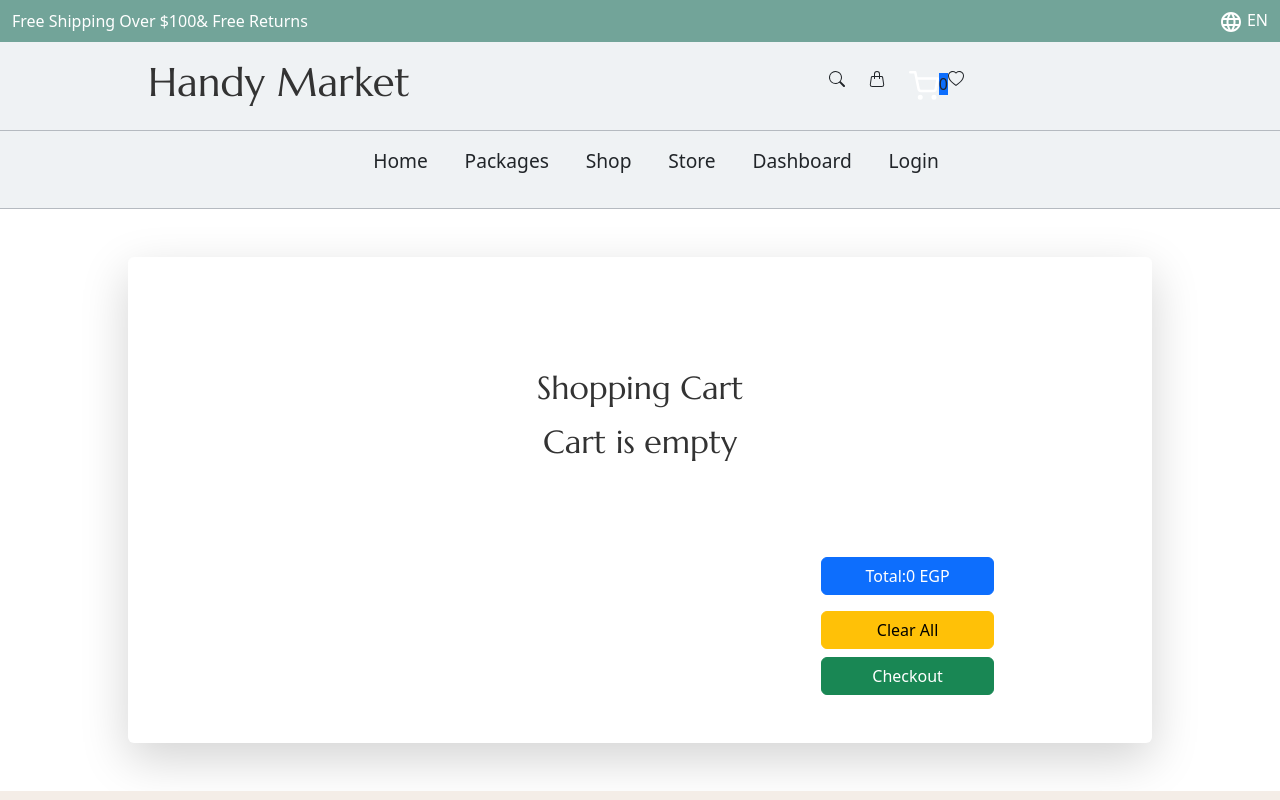
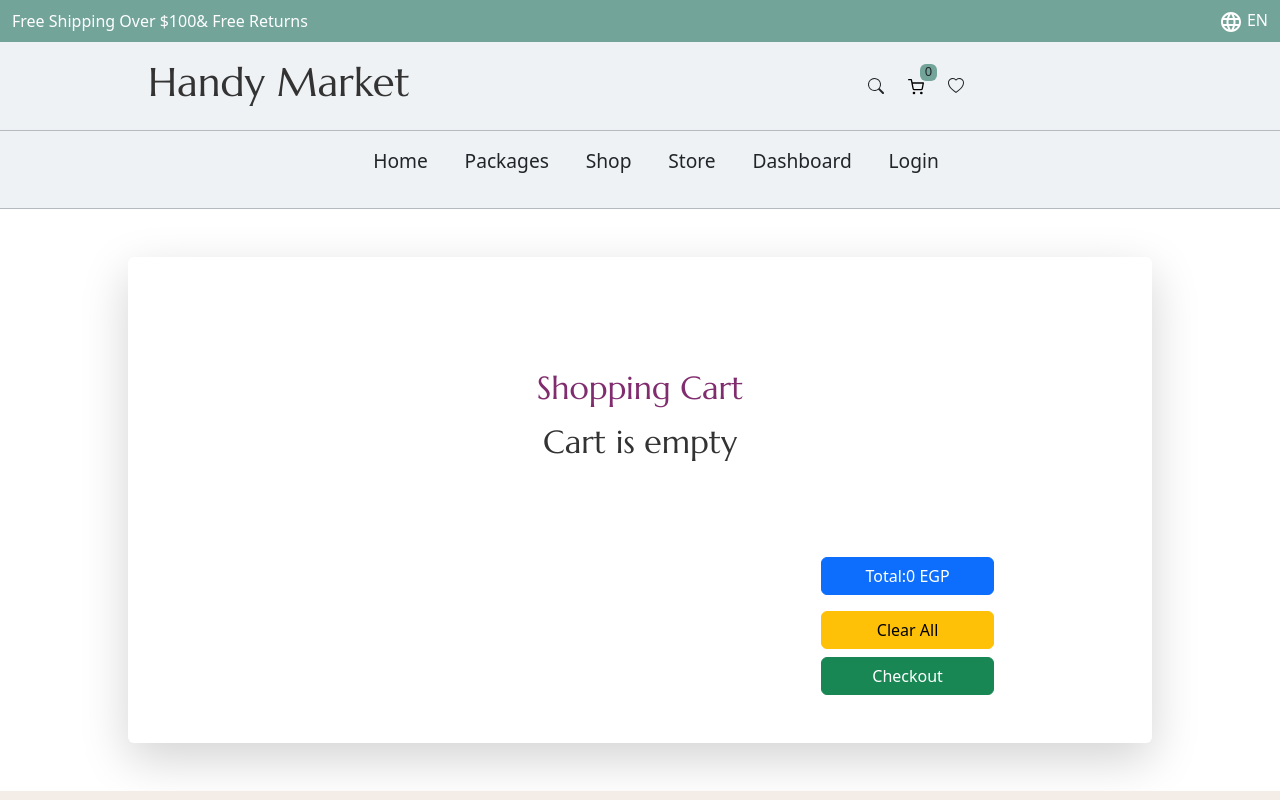
Before and after one commit to ahmed-Gomaa18/Handy-Market-React, a React (Create React App) app: page /cart in a window 1280 px wide. Shown: the top 800 px of the page. Built offline with nearby package versions, Linux system fonts and the light colour scheme; a web font is replaced by a local one.

Commit message:
add cart styles

```diff
--- a/src/App.jsx
+++ b/src/App.jsx
@@ -26,7 +26,7 @@ import AllProductsdetails from './admin/pages/AllProductsdetails';
 import NotFound from './pages/NotFound';
 import Order from './pages/Order';
 import Wishlist from './pages/Wishlist';
-import Cart from './pages/Cart';
+import Cart from './pages/Cart/Cart';
 
 
 function App() {
--- a/src/components/CartIcon.jsx
+++ b/src/components/CartIcon/CartIcon.jsx
@@ -1,7 +1,7 @@
 import React, { useEffect, useState } from 'react';
 import { Link } from 'react-router-dom';
 import {FiShoppingCart} from 'react-icons/fi';
-
+import styles from './CartIcon.module.css';
 
 const CartIcon = () => {
 
@@ -27,13 +27,11 @@ const CartIcon = () => {
 
   return (
     <>
-    <div className="cart d-inline position-relative">
-      <span ><Link to='/cart' className='text-white text-decoration-none'><FiShoppingCart size='30px'/></Link></span>
-      <span className="badeg bg-primary cartBadgeIcon mt-1">{totalQTY}</span>
-    </div>
-
+      <div className={`me-4 ${styles.cart}`}>
+        <Link to='/cart'><FiShoppingCart className={styles.icon} /></Link>
+        <span className={styles.cartBadgeIcon}>{totalQTY}</span>
+      </div>
     </>
-
   )
 }
 
--- /dev/null
+++ b/src/components/CartIcon/CartIcon.module.css
@@ -0,0 +1,27 @@
+.cart {
+    position: relative;
+}
+
+.cart span {
+    padding: 0 10px;
+}
+
+.icon {
+    color: #000;
+}
+
+.cartBadgeIcon {
+    position: absolute;
+    top: -10px;
+    left: 12px;
+    width: 17px;
+    height: 17px;
+    text-align: center;
+    display: flex;
+    align-items: center;
+    justify-content: center;
+    background-color: #72a499;
+    border-radius: 35%;
+    padding: 0px 3px !important;
+    font-size: 13px;
+}
--- a/src/layouts/Navbar.jsx
+++ b/src/layouts/Navbar.jsx
@@ -4,8 +4,7 @@ import { BsList, BsHandbag, BsSearch, BsHeart } from 'react-icons/bs';
 import { MdLanguage } from 'react-icons/md';
 import { Link } from 'react-router-dom';
 import { useAuth } from '../guard/Auth';
-import CartIcon from './../components/CartIcon';
-
+import CartIcon from './../components/CartIcon/CartIcon';
 
 const Navbar = () => {
   const [active, setActive] = useState('navBar');
@@ -63,7 +62,6 @@ const Navbar = () => {
                 <div className="d-flex justify-content-end">
                   <div className="nav-icons">
                     <BsSearch className="me-4" />
-                    <BsHandbag className="me-4" />
                     <CartIcon className="me-4" />
                     <BsHeart className="" />
                   </div>
--- a/src/pages/Cart.jsx
+++ /dev/null
@@ -1,75 +0,0 @@
-import { useEffect, useState } from "react";
-import { Link } from "react-router-dom";
-import Action_buttons from './../components/Action_buttons';
-
-
-const Cart = () => {
-
-    const sorcImag = 'http://localhost:3000/api/v1/image';
-
-    const [items ,itemsState] = useState([]);
-
-    const getData = ()=>{
-      let dataLocal = JSON.parse(localStorage.getItem('data-cart'));
-      if (dataLocal!=null) {
-          itemsState(dataLocal);
-      }
-    };
-
-    useEffect(()=>{
-      getData();
-    },[]);
-
-    const [totalPrice,totalPriceState] = useState(0);
-
-    useEffect(()=>{
-      let arrayIteem = items;
-      let totPric= arrayIteem.reduce((x,y) => x+(y.price * y.qty),0);
-      totalPriceState(totPric);
-    },[items]);
-
-    window.addEventListener("storage",(e) => {
-      getData();
-    });
-
-    const clearCart = ()=>{
-      localStorage.setItem('data-cart',JSON.stringify([]));
-      itemsState([]);
-      window.dispatchEvent(new Event('storage'));
-    }
-  return (
-    <>
-
-     <div className="container my-5 shadow-lg p-3 mb-5 bg-white rounded py-5 ">
-
-          <h2 className='cartItems my-3 text-center pt-5'> Shopping Cart</h2>
-          {items.length === 0?<h5 className='text-center h2'>Cart is empty</h5>:''}
-          {items && items.map((item,index)=>(
-                      <div  key={index} className='row py-3'>
-                         <div className="col-md-3">
-                             <img className='w-100' src={`${sorcImag}${item.photos[0]}`} alt=""/>
-                         </div>
-                       <div className="col-md-6 offset-md-1 d-flex align-items-center">
-                        <div className="">
-                           <h6>{item.product_name}</h6>
-                           <p className='price'>{item.price}EL</p>
-                           <Action_buttons item={item}/>
-                        </div>
-
-                      </div>
-                  </div>
-          ))}
-          <div className="row mt-5">
-              <div className="offset-md-8 col-md-3 mt-5">
-              <p className="text-white text-center btn btn-primary  w-75">Total:{totalPrice} EGP</p>
-              <button className="btn btn-warning w-75 mb-2" onClick={()=>clearCart()}>Clear All</button>
-              <Link to='/order' className="btn btn-success w-75">Checkout</Link>
-            </div>
-            </div>
-      </div>
-
-    </>
-  )
-}
-
-export default Cart
--- /dev/null
+++ b/src/pages/Cart/Cart.jsx
@@ -0,0 +1,74 @@
+import { useEffect, useState } from "react";
+import { Link } from "react-router-dom";
+import Action_buttons from '../../components/Action_buttons';
+
+const Cart = () => {
+
+  const sorcImag = 'http://localhost:3000/api/v1/image';
+
+  const [items, itemsState] = useState([]);
+
+  const getData = () => {
+    let dataLocal = JSON.parse(localStorage.getItem('data-cart'));
+    if (dataLocal != null) {
+      itemsState(dataLocal);
+    }
+  };
+
+  useEffect(() => {
+    getData();
+  }, []);
+
+  const [totalPrice, totalPriceState] = useState(0);
+
+  useEffect(() => {
+    let arrayIteem = items;
+    let totPric = arrayIteem.reduce((x, y) => x + (y.price * y.qty), 0);
+    totalPriceState(totPric);
+  }, [items]);
+
+  window.addEventListener("storage", (e) => {
+    getData();
+  });
+
+  const clearCart = () => {
+    localStorage.setItem('data-cart', JSON.stringify([]));
+    itemsState([]);
+    window.dispatchEvent(new Event('storage'));
+  }
+  return (
+    <>
+
+      <div className="container my-5 shadow-lg p-3 mb-5 bg-white rounded py-5 ">
+
+        <h2 className='cartItems my-3 text-center pt-5'>Shopping Cart</h2>
+        {items.length === 0 && <h5 className='text-center h2'>Cart is empty</h5>}
+        {items && items.map((item, index) => (
+          <div key={index} className='row py-3'>
+            <div className="col-md-3">
+              <img className='w-100' src={`${sorcImag}${item.photos[0]}`} alt="" />
+            </div>
+            <div className="col-md-6 offset-md-1 d-flex align-items-center">
+              <div>
+                <h6>{item.product_name}</h6>
+                <p className='price'>{item.price}EL</p>
+                <Action_buttons item={item} />
+              </div>
+            </div>
+          </div>
+        ))}
+
+        <div className="row mt-5">
+          <div className="offset-md-8 col-md-3 mt-5">
+            <p className="text-white text-center btn btn-primary w-75">Total:{ totalPrice } EGP</p>
+            <button className="btn btn-warning w-75 mb-2" onClick={ () => clearCart() }>Clear All</button>
+            <Link to='/order' className="btn btn-success w-75">Checkout</Link>
+          </div>
+        </div>
+
+      </div>
+    </>
+  )
+}
+
+export default Cart
--- a/src/styles/base/_base.scss
+++ b/src/styles/base/_base.scss
@@ -29,6 +29,7 @@ a {
     text-decoration: none !important;
     display: inline-block;
     cursor: pointer;
+    color: #333;
 }
 
 h1, h2, h3, h4, h5, h6 {
--- a/src/styles/layouts/_navbar.scss
+++ b/src/styles/layouts/_navbar.scss
@@ -115,6 +115,7 @@
 
 .nav-icons {
     display: flex;
+    align-items: center;
 
     & > * {
         cursor: pointer;
--- a/src/styles/pages/_Cart.scss
+++ b/src/styles/pages/_Cart.scss
@@ -1,8 +1,8 @@
 .mainColor{
     background-color: #700a57 !important;
-  }
+}
 
-  .cart{
+  .cart {
     font-size: 23px;
   }
 
@@ -18,11 +18,11 @@
     font-size: 15px;
   }
 
-
   .action-Btn{
     color: white;
     font-size: 20px;
   }
+
   .cartBadgeIcon{
     position: relative;
     top:-22px;
```
Also changed, not shown: public/dist/styles.css, src/pages/Cart/Cart.module.css (added), 1 other file (tests, documents, lock files or other folders).
